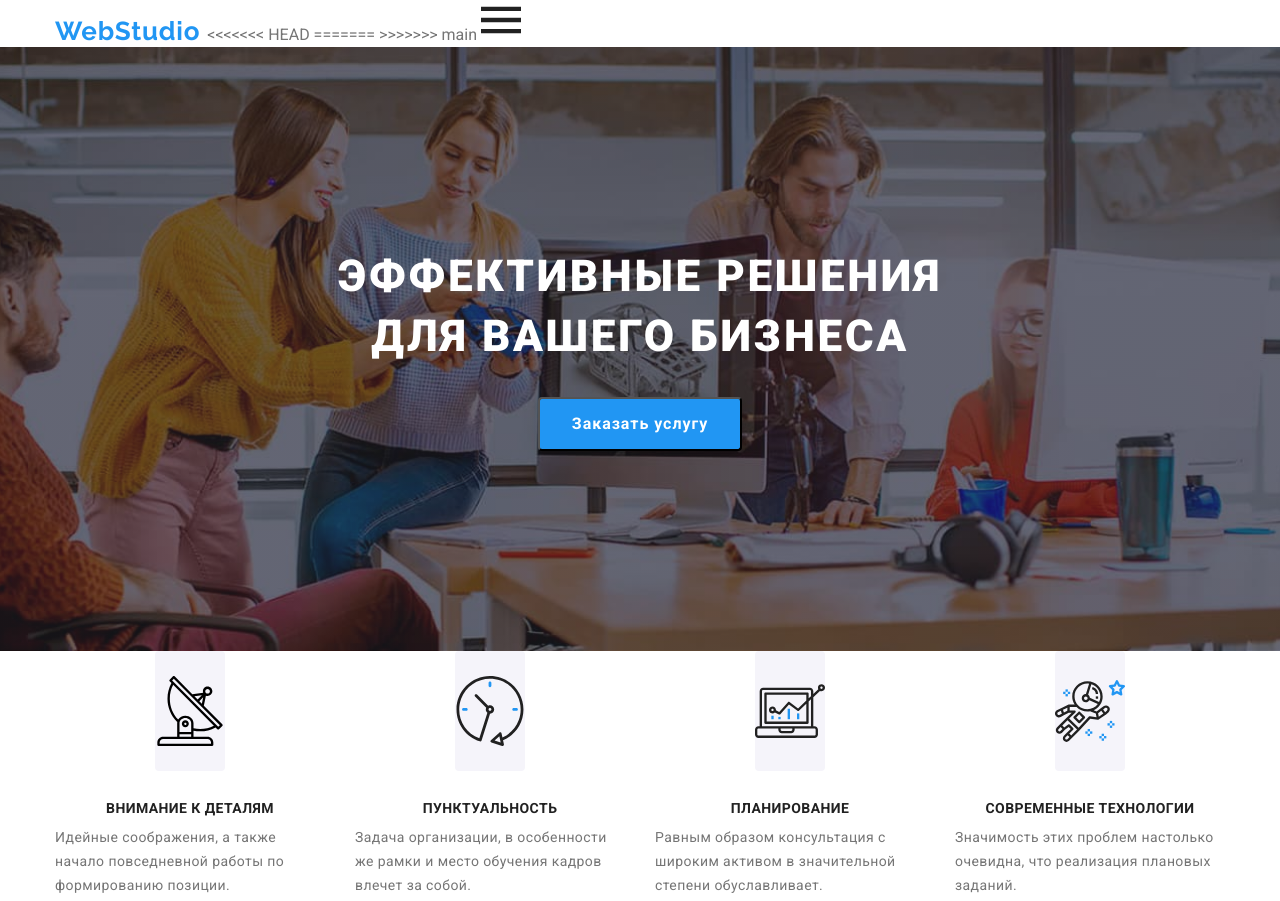
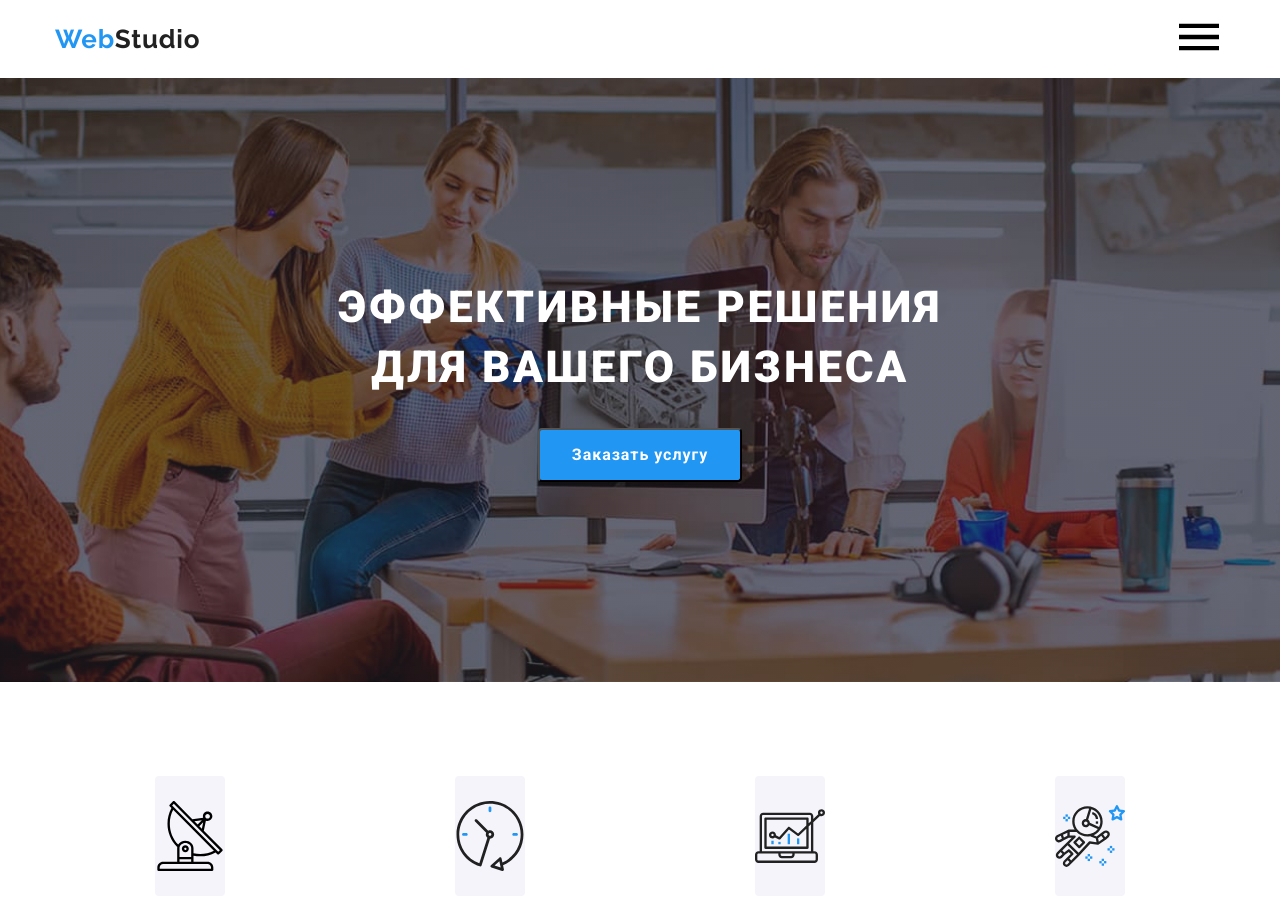
Before and after one commit to KrystynaDubenko/goit-markup-hw-08, a plain HTML site: page index.html in a window 1280 px wide. Shown: the top 901 px of the page. Drawn offline with nearby package versions, Linux system fonts and the light colour scheme.

Commit message:
revrite header-burger

```diff
--- a/index.html
+++ b/index.html
@@ -18,23 +18,11 @@
 
 <body>
   <header class="header">
-
     <div class="container">
       <a  href="./index.html" class="link logo logo-light-theme">
-      <span class="link logo">Web</span>Studio </a>
+        <span class="link logo">Web</span>Studio </a>
+
   <nav class="navigation">
-<<<<<<< HEAD
-
-=======
-    <a  href="./index.html" class="link logo logo-light-theme">
-      <span class="link logo">Web</span>Studio
-    </a>
-    <button type="button" class="menu-btn">
-      <svg class="menu">
-        <use href="./images.img/sprite-copy.svg#icon-menu"></use>
-      </svg>
-    </button>
->>>>>>> main
     <ul class="list-all list">
       <li class="navigation-item">
         <a href="./index.html" class="current header-link link im-here" >Студия</a>
@@ -48,10 +36,6 @@
     </ul>
   </nav>
 
-<<<<<<< HEAD
-=======
-
->>>>>>> main
   <ul class="list-all list in-touch">
     <li class="navigation-item">
       <a class="header-link contact-link link" href="mailto:info@devstudio.com" lang="en">
@@ -69,13 +53,13 @@
     </li>
   </ul>
   <button type="button" class="menu-btn">
-    <svg class="menu">
+    <svg class="menu" width="40px" height="40px">
       <use href="./images.img/sprite-copy.svg#icon-menu"></use>
     </svg>
   </button>
    </div>
 </header>
-<!--
+
 <main>
   <!--Hero-->
   <section class="hero-bg">
@@ -84,10 +68,10 @@
     <button type="button" class="main-button" data-modal-open>Заказать услугу</button>
       </div>
   </section>
+  <!--Advantages section-->
 
-  <!--
   <section class="advantage">
-    <!--Advantages section-->
+
     <div class="container">
 
     <h2 class="visually-hidden">Преимущества</h2>
@@ -144,8 +128,7 @@
     </ul>
       </div>
   </section>
--->
-    <!--
+
     <section class="cont">
       <!--About-->
       <div class="container">
@@ -173,9 +156,7 @@
       </ul>
      </div>
     </section>
--->
 
-  <!--
     <!--Our team-->
     <section class="our-team-bg">
       <div class="container">
@@ -363,9 +344,7 @@
       </div>
     </section>
   </main>
--->
 
-<!--
   <footer class="footer-bg">
     <!--footer main page-->
     <div class="container main-footer">
@@ -444,9 +423,7 @@
     </div>
   </div>
   </footer>
--->
 
-<!--
   <!--Modal window-->
 
   <div class="modal__bg is-hidden" data-modal>
@@ -497,7 +474,8 @@
   </div>
 </div>
 
-<script src="./js/modal.js"></script>-->
+<script src="./js/modal.js"></script>
+
 </body>
 
 </html>
--- a/sass/base/_container.scss
+++ b/sass/base/_container.scss
@@ -1,6 +1,32 @@
 .container {
+    padding-left: 15px;
+    padding-right: 15px;
+
+    .header & {
+        display: flex;
+        align-items: center;
+        justify-content: space-between;
+    }
+}
+@media screen and (min-width: 480px) {
+    .container {
+        width: 480px;
+        margin: 0 auto;
+    }
+}
+@media screen and (min-width: 768px) {
+    .container {
+        width: 768px;
+    }
+}
+@media screen and (min-width: 1200px) {
+    .container {
+        width: 1200px;
+    }
+}
+/*.container {
     width: 1200px;
     margin: 0 auto;
     padding-left: 15px;
     padding-right: 15px;
-}
+}*/
--- a/sass/components/_container.scss
+++ /dev/null
@@ -1,35 +0,0 @@
-.container {
-    padding-left: 15px;
-    padding-right: 15px;
-
-    .header & {
-        display: flex;
-        align-items: center;
-        justify-content: space-between;
-    }
-}
-@media screen and (min-width: 480px) {
-    .container {
-        width: 480px;
-        justify-content: space-between;
-        margin: 0 auto;
-    }
-}
-
-@media screen and (min-width: 768px) {
-    .container {
-        width: 768px;
-    }
-}
-
-@media screen and (min-width: 1200px) {
-    .container {
-        width: 1200px;
-    }
-}
-/*.container {
-    width: 1200px;
-    margin: 0 auto;
-    padding-left: 15px;
-    padding-right: 15px;
-}*/
--- a/sass/layout/_header.scss
+++ b/sass/layout/_header.scss
@@ -1,22 +1,21 @@
+.header {
+    padding-top: 16px;
+    padding-bottom: 16px;
+}
 .navigation {
     display: none;
 }
 .in-touch {
     display: none;
 }
-
+.logo-light-theme {
+    color:#212121;
+}
 .menu-btn {
+    border: none;
     background-color: transparent;
-    border: none;
-    padding: 0;
 }
-.menu {
-    width: 40px;
-    height: 40px;
-    fill:rgba(33, 33, 33, 1);
-}
-/*
-.header {
+/*.header {
     border-bottom: 1px solid #ECECEC;
 }
 .header .container {
@@ -145,5 +144,4 @@
     &:focus {
         fill: var(--focus-color);
     }
-}
-*/
+} */
```
Also changed, not shown: css/main.css, css/main.min.css, images.img/symbol-defs.svg (deleted), 2 other files.
